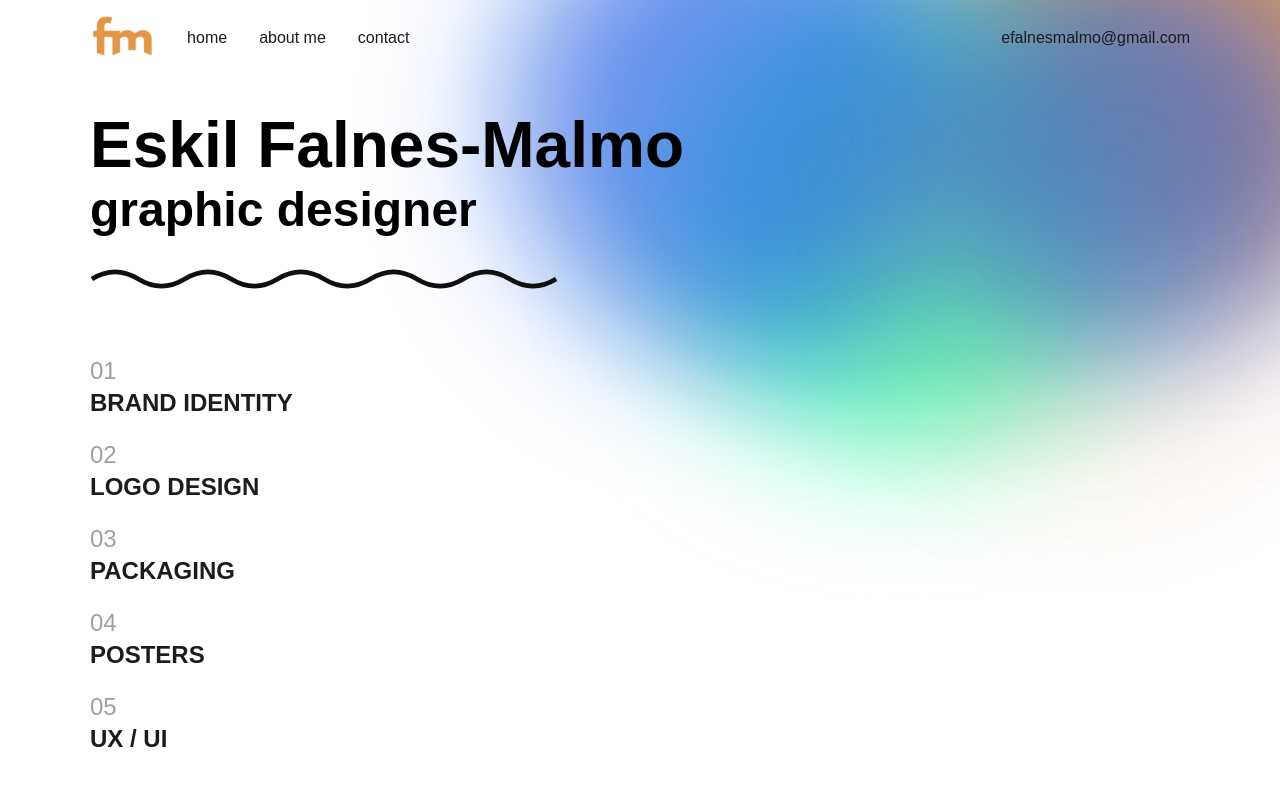
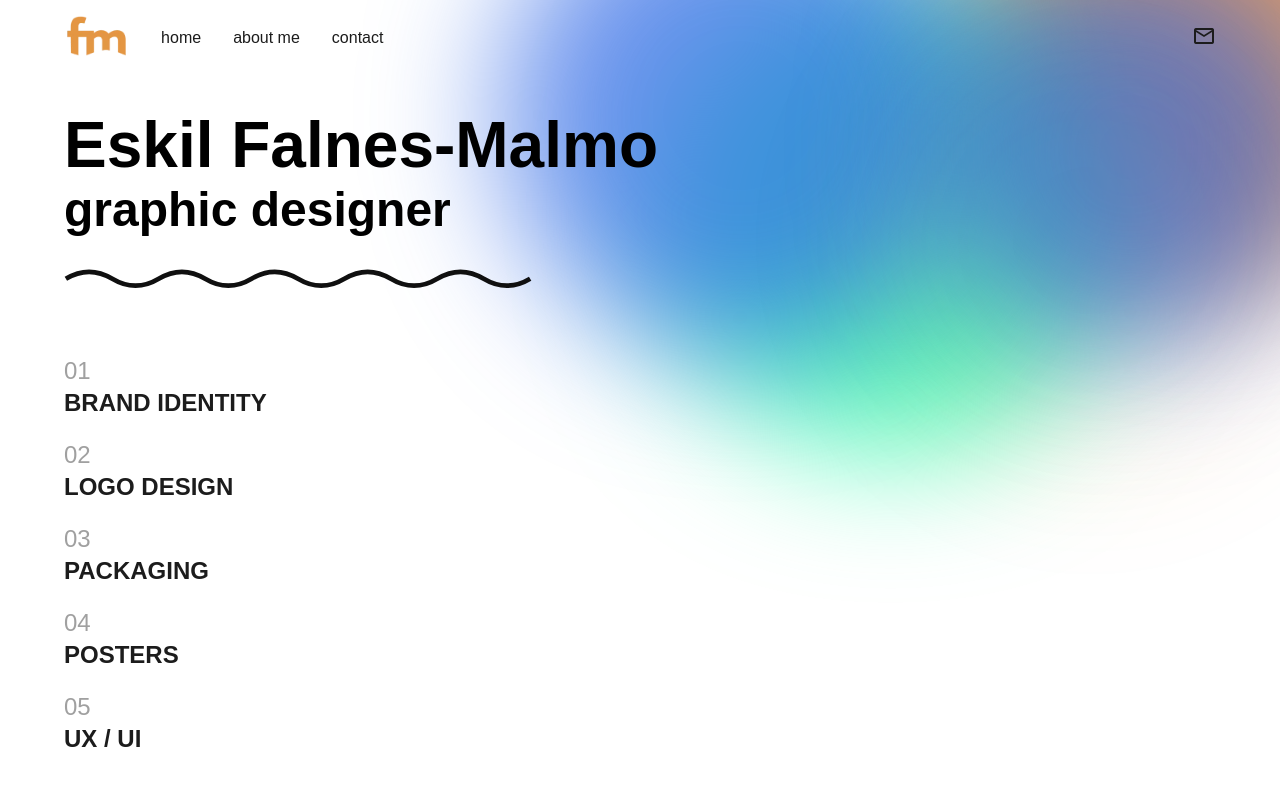
Before and after one commit to alexdalene/portfolio-eskil, a SvelteKit app: page / in a window 1280 px wide. Shown: the top 803 px of the page. Built offline with nearby package versions, Linux system fonts and the light colour scheme; a web font is replaced by a local one.

Commit message:
Adds GSAP and animations to landing page

```diff
--- a/package.json
+++ b/package.json
@@ -2,6 +2,7 @@
 	"name": "portfolio-eskil",
 	"version": "0.0.1",
 	"private": true,
+	"type": "module",
 	"scripts": {
 		"dev": "vite dev",
 		"build": "vite build",
@@ -28,7 +29,6 @@
 		"vite": "^5.0.3",
 		"vitest": "^1.0.0"
 	},
-	"type": "module",
 	"dependencies": {
 		"gsap": "^3.12.4"
 	}
--- /dev/null
+++ b/src/lib/components/Feautured.svelte
@@ -0,0 +1,49 @@
+<script>
+    import Work from "./Work.svelte";
+</script>
+
+<section>
+    <h2>Featured Work</h2>
+    <div class="grid-2-col">
+        <div class="grid-1-col">
+            <Work src="/images/baertur.webp" />
+            <Work src="/images/redd-havet.webp" />
+        </div>
+        <div class="grid-1-col">
+            <Work src="/images/nostalgia.webp" />
+            <Work src="/images/musli.webp" />
+        </div>
+    </div>
+</section>
+
+<style>
+    section {
+        max-width: 1400px;
+        width: 100%;
+        margin: 0 auto;
+
+        & h2 {
+            font-family: 'Trap', sans-serif;
+            font-weight: 700;
+            font-size: 2rem;
+            margin-top: 4rem;
+            margin-bottom: 1.5rem;
+        }
+
+        & .grid-2-col {
+            display: grid;
+            grid-template-columns: 1fr 1fr;
+            grid-gap: 1rem;
+
+            @media (max-width: 768px) {
+                grid-template-columns: 1fr;
+            }
+
+            & .grid-1-col {
+                display: grid;
+                grid-template-columns: 1fr;
+                grid-gap: 1rem;
+            }
+        }
+    }
+</style>
--- a/src/lib/landing/Gradient.svelte
+++ b/src/lib/components/Gradient.svelte
@@ -1,5 +1,5 @@
 <script>
-    import gsap from "gsap";
+    import { gsap } from "gsap";
     import { onMount } from "svelte";
 
     onMount(() => {
@@ -11,30 +11,30 @@
     });
 </script>
 
-<aside>
+<div class="gradient" aria-hidden="true">
     <div id="green-1"></div>
     <div id="blue-1"></div>
     <div id="blue-2"></div>
     <div id="orange-1"></div>
     <div id="orange-2"></div>
-</aside>
+</div>
 
 <style>
-    aside {
+    .gradient {
         width: 100%;
-        height: 100%;
+        min-height: 120vh;
         position: absolute;
         overflow: hidden;
         top: 0;
         right: 0;
-    }
 
-    div {
-        position: absolute;
-        width: 30rem;
-        height: 30rem;
-        border-radius: 100%;
-        filter: blur(65px);
+        & div {
+            position: absolute;
+            width: 30rem;
+            height: 30rem;
+            border-radius: 100%;
+            filter: blur(65px);
+        }
     }
 
     #green-1 {
--- /dev/null
+++ b/src/lib/gsap.js
@@ -0,0 +1,9 @@
+import { gsap } from 'gsap';
+import { ScrollTrigger } from 'gsap/dist/ScrollTrigger';
+
+if (typeof window !== 'undefined') {
+	gsap.registerPlugin(ScrollTrigger);
+}
+
+export { gsap } from 'gsap';
+export { ScrollTrigger };
--- a/src/lib/landing/Feautured.svelte
+++ /dev/null
@@ -1,49 +0,0 @@
-<script>
-    import Work from "./Work.svelte";
-</script>
-
-<section>
-    <h2>Featured Work</h2>
-    <div class="grid-2-col">
-        <div class="grid-1-col">
-            <Work src="/images/baertur.webp" />
-            <Work src="/images/redd-havet.webp" />
-        </div>
-        <div class="grid-1-col">
-            <Work src="/images/nostalgia.webp" />
-            <Work src="/images/musli.webp" />
-        </div>
-    </div>
-</section>
-
-<style>
-    section {
-        max-width: 1100px;
-        width: 100%;
-        margin: 0 auto;
-    }
-
-    h2 {
-        font-family: 'Trap', sans-serif;
-        font-weight: 700;
-        font-size: 2rem;
-        margin-top: 4rem;
-        margin-bottom: 1.5rem;
-    }
-
-    .grid-2-col {
-        display: grid;
-        grid-template-columns: 1fr 1fr;
-        grid-gap: 1rem;
-
-        @media (max-width: 768px) {
-            grid-template-columns: 1fr;
-        }
-    }
-
-    .grid-1-col {
-        display: grid;
-        grid-template-columns: 1fr;
-        grid-gap: 1rem;
-    }
-</style>
--- a/src/lib/landing/Hero.svelte
+++ /dev/null
@@ -1,32 +0,0 @@
-<section>
-    <h1>Eskil Falnes-Malmo</h1>
-    <h2>graphic designer</h2>
-    <img src="/illustrations/WavyLangTynn.svg" alt="">
-</section>
-
-<style>
-    section {
-        max-width: 1100px;
-        width: 100%;
-        margin: 0 auto;
-    }
-
-    h1 {
-        font-family: 'Trap', sans-serif;
-        font-weight: 700;
-        font-size: 4rem;
-    }
-
-    h2 {
-        font-family: 'Trap', sans-serif;
-        font-weight: 600;
-        font-size: 3rem;
-    }
-
-    img {
-        margin-top: 2rem;
-        width: 100%;
-        max-width: 468px;
-        height: auto;
-    }
-</style>
--- a/src/lib/landing/Navigation.svelte
+++ /dev/null
@@ -1,49 +0,0 @@
-<ul>
-    <li><a href="/brand-identity"><span>01</span>Brand Identity</a></li>
-    <li><a href="/logo-design"><span>02</span>Logo Design</a></li>
-    <li><a href="/packaging"><span>03</span>Packaging</a></li>
-    <li><a href="/posters"><span>04</span>Posters</a></li>
-    <li><a href="/ux-ui"><span>05</span>UX / UI</a></li>
-</ul>
-
-<style>
-    ul {
-        display: flex;
-        flex-direction: column;
-        gap: 1.5rem;
-        list-style: none;
-        padding: 0;
-        margin: 0;
-        text-transform: uppercase;
-        font-family: 'Trap', sans-serif;
-        font-weight: 700;
-        font-size: 1.5rem;
-        max-width: 1100px;
-        width: 100%;
-        margin: 0 auto;
-        margin-top: 4rem;
-
-        & li {
-            width: fit-content;
-        }
-
-        & span {
-            color: #a0a0a0;
-            font-weight: 400;
-            font-family: 'azo-sans-web', sans-serif;
-        }
-
-        & a {
-            color: #1C1C1C;
-            text-decoration: none;
-            transition: color 150ms ease-in;
-            display: flex;
-            flex-direction: column;
-            gap: 0.25rem;
-
-            &:hover {
-                color: #E49644;
-            }
-        }
-    }
-</style>
--- a/src/routes/+layout.svelte
+++ b/src/routes/+layout.svelte
@@ -1,28 +1,49 @@
-<script>
-    import Gradient from "$lib/landing/Gradient.svelte";
-</script>
-
 <svelte:head>
     <link rel="stylesheet" href="https://use.typekit.net/xua3jwt.css">
+    <link rel="stylesheet" href="https://fonts.googleapis.com/css2?family=Material+Symbols+Outlined:opsz,wght,FILL,GRAD@24,400,0,0" />
 </svelte:head>
+
+<script>
+    import Gradient from "$lib/components/Gradient.svelte";
+    import { gsap, ScrollTrigger } from "$lib/gsap";
+
+    import { onMount } from "svelte";
+
+    onMount(() => {
+        gsap.registerPlugin(ScrollTrigger);
+
+        gsap.to(".navbar", {
+            scrollTrigger: {
+                trigger: "body",
+                start: "top top",
+                end: "=+100",
+                scrub: true,
+            },
+            y: -200,
+            ease: "power1.inOut",
+        });
+    });
+</script>
 
 <Gradient />
 
-<header>
+<header class="navbar">
     <nav>
         <a href="/" aria-label="logo"><img src="/logo.webp" alt="logo for the portfolio"></a>
         <a href="/">home</a>
         <a href="/about">about&nbsp;me</a>
         <a href="/contact">contact</a>
     </nav>
-    <a href="mailto:efalnesmalmo@gmail.com" class="mail">efalnesmalmo@gmail.com</a>
+    <a href="mailto:efalnesmalmo@gmail.com" class="mail"><span class="material-symbols-outlined">
+        mail
+        </span></a>
 </header>
 
 <main>
     <slot />
 </main>
 
-<footer>
+<footer class="footer">
     <section>
         <div>
            <a href="."><img src="/icons/instagram.svg" alt="instagram logo"> @fmdoesdesign</a>
@@ -54,7 +75,7 @@
         }
     }
 
-    header {
+    .navbar {
         position: sticky;
         top: 0;
         display: flex;
@@ -62,7 +83,7 @@
         align-items: center;
         padding-block: 1rem;
         padding-inline: 5%;
-        max-width: 1100px;
+        max-width: 1400px;
         margin: 0 auto;
         z-index: 100;
 
@@ -103,10 +124,10 @@
         position: relative;
     }
 
-    footer {
+    .footer {
         background: #1C1C1C;
         color: #fff;
-        min-height: 10rem;
+        min-height: 14rem;
         display: flex;
         align-items: center;
         padding-inline: 5%;
@@ -123,6 +144,12 @@
             width: 100%;
             max-width: 1100px;
             margin: 0 auto;
+
+            @media (max-width: 768px) {
+                flex-direction: column;
+                align-items: center;
+                gap: 2rem;
+            }
 
             & div {
                 display: grid;
--- a/src/routes/+page.svelte
+++ b/src/routes/+page.svelte
@@ -1,11 +1,54 @@
 <script>
-    import Feautured from "$lib/landing/Feautured.svelte";
-    import Hero from "$lib/landing/Hero.svelte";
-    import Navigation from "$lib/landing/Navigation.svelte";
+    import Feautured from "$lib/components/Feautured.svelte";
+    import { gsap, ScrollTrigger } from "$lib/gsap";
+
+    import { onMount } from "svelte";
+
+    const tl = gsap.timeline();
+
+    onMount(() => {
+        gsap.registerPlugin(ScrollTrigger);
+
+        tl.from(".hero h1", {
+            x: -100,
+            opacity: 0,
+            duration: 1,
+        })
+        .from(".hero h2", {
+            x: -100,
+            opacity: 0,
+            duration: 1,
+        }, "<=0.2")
+        .from(".hero svg", {
+            x: -100,
+            opacity: 0,
+            duration: 1,
+        }, "<=0.2")
+        .from(".navigation li", {
+            x: -100,
+            opacity: 0,
+            duration: 1,
+            stagger: 0.1,
+        }, "<=0.2")
+    });
 </script>
 
-<Hero />
-<Navigation />
+<section class="hero">
+    <h1>Eskil Falnes-Malmo</h1>
+    <h2>graphic designer</h2>
+    <svg xmlns="http://www.w3.org/2000/svg" width="504" height="21" viewBox="0 0 504 21" fill="none">
+        <path d="M2 10.5C18.6667 0.5 35.3333 0.5 52 10.5C68.6667 20.5 85.3333 20.5 102 10.5C118.667 0.5 135.333 0.5 152 10.5C168.667 20.5 185.333 20.5 202 10.5C218.667 0.5 235.333 0.5 252 10.5C268.667 20.5 285.333 20.5 302 10.5C318.667 0.5 335.333 0.5 352 10.5C368.667 20.5 385.333 20.5 402 10.5C418.667 0.5 435.333 0.5 452 10.5C468.667 20.5 485.333 20.5 502 10.5" stroke="#101010" stroke-width="5"/>
+    </svg>
+</section>
+
+<ul class="navigation">
+    <li><a href="/brand-identity"><span>01</span>Brand Identity</a></li>
+    <li><a href="/logo-design"><span>02</span>Logo Design</a></li>
+    <li><a href="/packaging"><span>03</span>Packaging</a></li>
+    <li><a href="/posters"><span>04</span>Posters</a></li>
+    <li><a href="/ux-ui"><span>05</span>UX / UI</a></li>
+</ul>
+
 <Feautured />
 
 <section class="cta">
@@ -13,15 +56,40 @@
 </section>
 
 <style>
+    .hero {
+        max-width: 1400px;
+        width: 100%;
+        margin: 0 auto;
+
+        & h1 {
+            font-family: 'Trap', sans-serif;
+            font-weight: 700;
+            font-size: 4rem;
+        }
+
+        & h2 {
+            font-family: 'Trap', sans-serif;
+            font-weight: 600;
+            font-size: 3rem;
+        }
+
+        & svg {
+            margin-top: 2rem;
+            width: 100%;
+            max-width: 468px;
+            height: auto;
+        }
+    }
+
     .cta {
         max-width: 1100px;
         width: 100%;
         margin: 0 auto;
-        margin-block: 4rem;
+        margin-block: 6rem;
         text-align: center;
         font-family: 'Trap', sans-serif;
         font-weight: 700;
-        font-size: 1.5rem;
+        font-size: 2rem;
 
         & a {
             color: #1C1C1C;
@@ -39,4 +107,44 @@
         }
     }
 
+    .navigation {
+        display: flex;
+        flex-direction: column;
+        gap: 1.5rem;
+        list-style: none;
+        padding: 0;
+        margin: 0;
+        text-transform: uppercase;
+        font-family: 'Trap', sans-serif;
+        font-weight: 700;
+        font-size: 1.5rem;
+        max-width: 1400px;
+        width: 100%;
+        margin: 0 auto;
+        margin-top: 4rem;
+
+        & li {
+            width: fit-content;
+        }
+
+        & span {
+            color: #a0a0a0;
+            font-weight: 400;
+            font-family: 'azo-sans-web', sans-serif;
+        }
+
+        & a {
+            color: #1C1C1C;
+            text-decoration: none;
+            transition: color 150ms ease-in;
+            display: flex;
+            flex-direction: column;
+            gap: 0.25rem;
+
+            &:hover {
+                color: #E49644;
+            }
+        }
+    }
+
 </style>
```
Also changed, not shown: src/lib/components/Work.svelte (renamed from src/lib/landing/Work.svelte), 1 other file (tests, documents, lock files or other folders).
